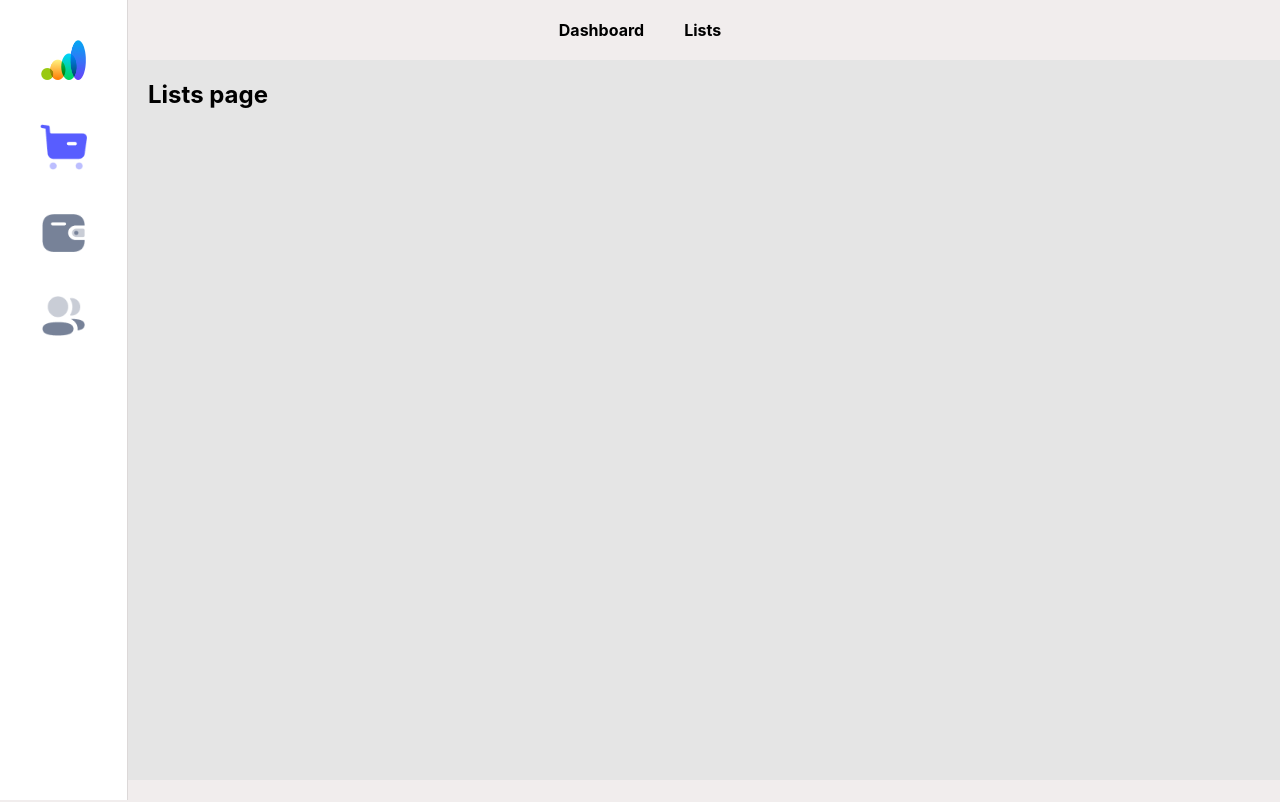
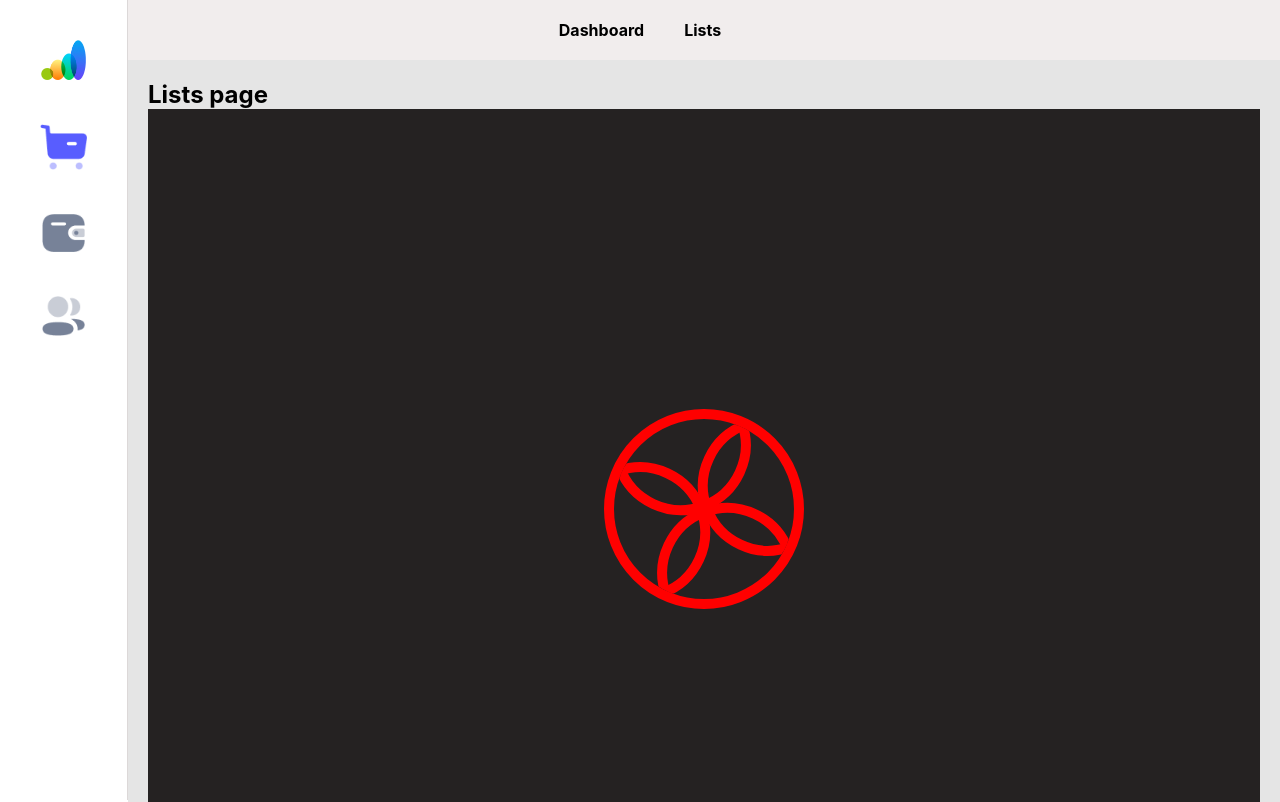
Before and after one commit to hakobyanviktoria8/test-my-app88, a React (Create React App) app: page /lists in a window 1280 px wide. Shown: the top 802 px of the page. Built offline with nearby package versions, Linux system fonts and the light colour scheme.

Commit message:
add list page digit task

```diff
--- a/src/pages/lists.js
+++ b/src/pages/lists.js
@@ -1,10 +1,21 @@
 import React from 'react';
 import Layout from '../components/Layout';
+import "./../styles/lists.css"
 
 export default function Lists() {
   return (
     <Layout>
         <h2>Lists page</h2>
+        <div id="circleWrapper">
+           <div id='circleBorder'>
+            <div id="squar">
+                <div id="circle1" className='circle'></div>
+                <div id="circle2" className='circle'></div>
+                <div id="circle3" className='circle'></div>
+                <div id="circle4" className='circle'></div>
+            </div>
+          </div>
+        </div>
     </Layout>
   );
 }
--- /dev/null
+++ b/src/styles/lists.css
@@ -0,0 +1,47 @@
+#circleWrapper{
+    display: flex;
+    justify-content: center;
+    align-items: center;
+    background: #252222;
+    width: 100%;
+    height: 100vh;
+}
+#circleBorder {
+    width: 200px;
+    height: 200px;
+    border: 10px solid red;
+    border-radius: 50%;
+    overflow: hidden;
+    position: relative;
+}
+#squar{
+    width: 140px;
+    height: 140px;
+    position: absolute;
+    top: 20px;
+    left: 20px;
+    transform: rotate(-20deg);
+}
+.circle{
+    position: absolute;
+    width: 140px;
+    height: 140px;
+    border: 10px solid red;
+    border-radius: 50%;
+}
+#circle1{
+    top: -68px;
+    left: 0;
+}
+#circle2{
+    top: 0;
+    left: -68px;
+}
+#circle3{
+    top: 68px;
+    left: 0;
+}
+#circle4{
+    top: 0;
+    left: 68px;
+}
```
Also changed, not shown: 1 other file (tests, documents, lock files or other folders).
